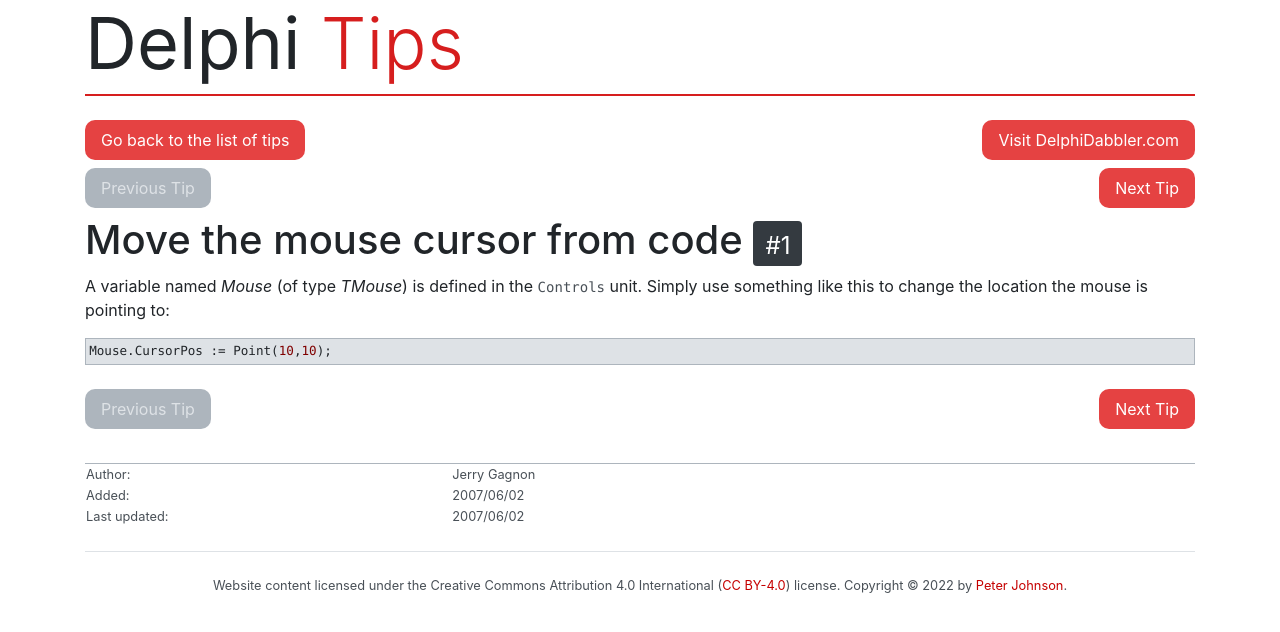
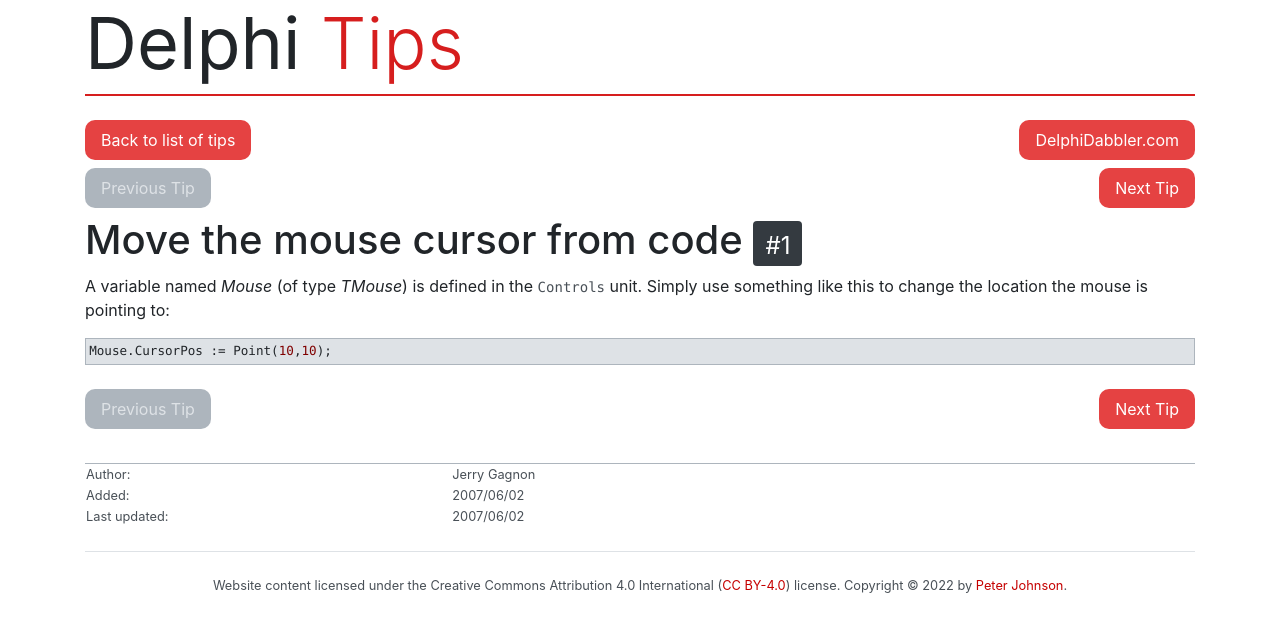
Before and after one commit to delphidabbler/delphi-tips, a Jekyll site: the page built from docs/_tips/1.html, in a window 1280 px wide. Shown: the top 632 px of the page. Built offline with Jekyll 4.4.1, drawn with Linux system fonts in a browser that asks for light colours; comment, search, counter and statistics services are not loaded.

Commit message:
Tweak buttons on in tips page template

```diff
--- a/docs/_layouts/tip.html
+++ b/docs/_layouts/tip.html
@@ -9,10 +9,10 @@ layout: default
 <nav id="main-btns">
     <ul class="nav-list">
         <li class="nav-1">
-            <button type="button" class="nav-btn"><a href="../index.html" class="button">Go back to the list of tips</a></button>
+            <button type="button" class="nav-btn"><a href="../index.html" class="button">Back to list of tips</a></button>
         </li>
         <li class="nav-2">
-            <button type="button" class="nav-btn"><a href="https://delphidabbler.com">Visit DelphiDabbler.com</a></button>
+            <button type="button" class="nav-btn"><a href="https://delphidabbler.com">DelphiDabbler.com</a></button>
         </li>
     </ul>
 </nav>
```
